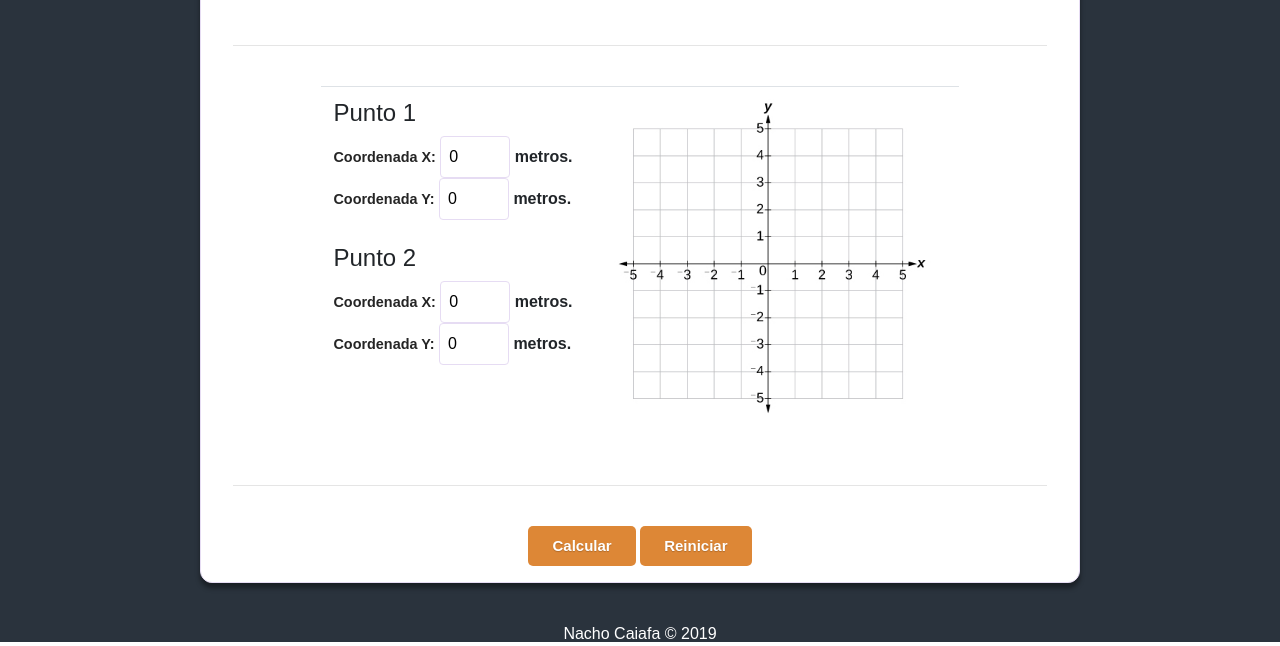
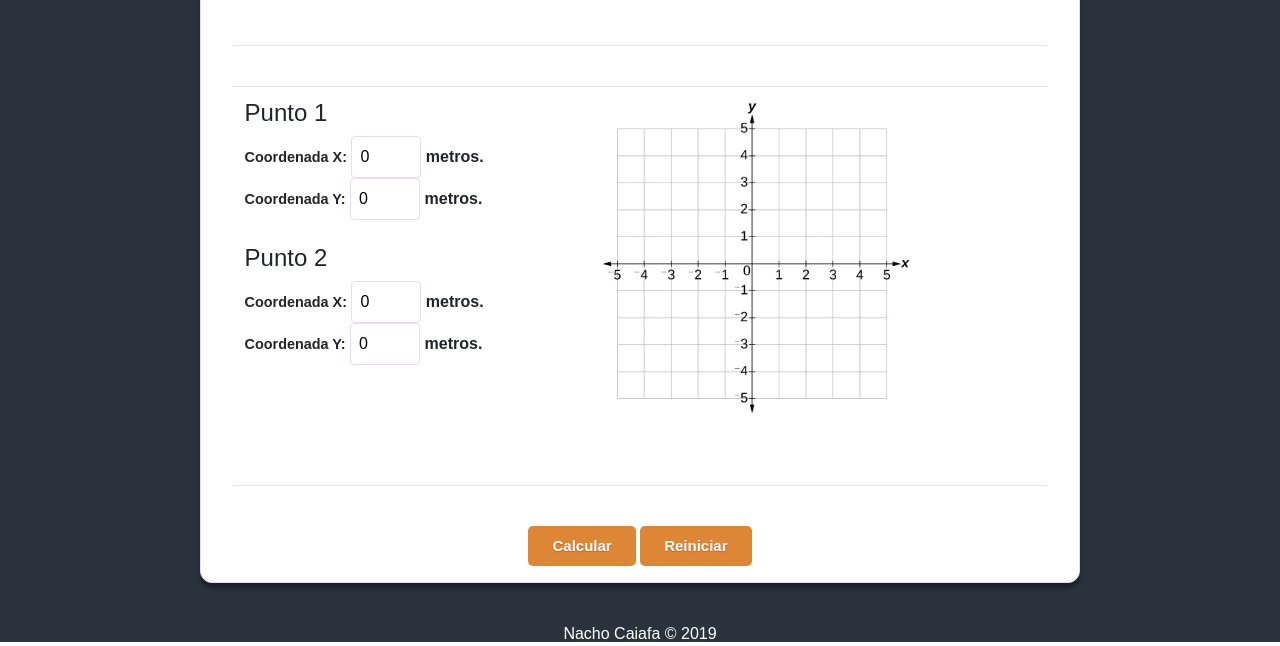
Before and after one commit to NachoKai/distanspeed, a plain HTML site: page index.html in a window 1280 px wide. Shown: the part 158-804 px from the top of the page. Drawn offline with nearby package versions, Linux system fonts and the light colour scheme.

Commit message:
Update main.css

```diff
--- a/main.css
+++ b/main.css
@@ -12,11 +12,6 @@ button {
   color: #000000;
 }
 
-.table{
-  display: flex;
-  flex-wrap: wrap;
-  justify-content: center;
-}
 .contenedor {
   display: flex;
   min-height: calc(100vh - 20px);
```
